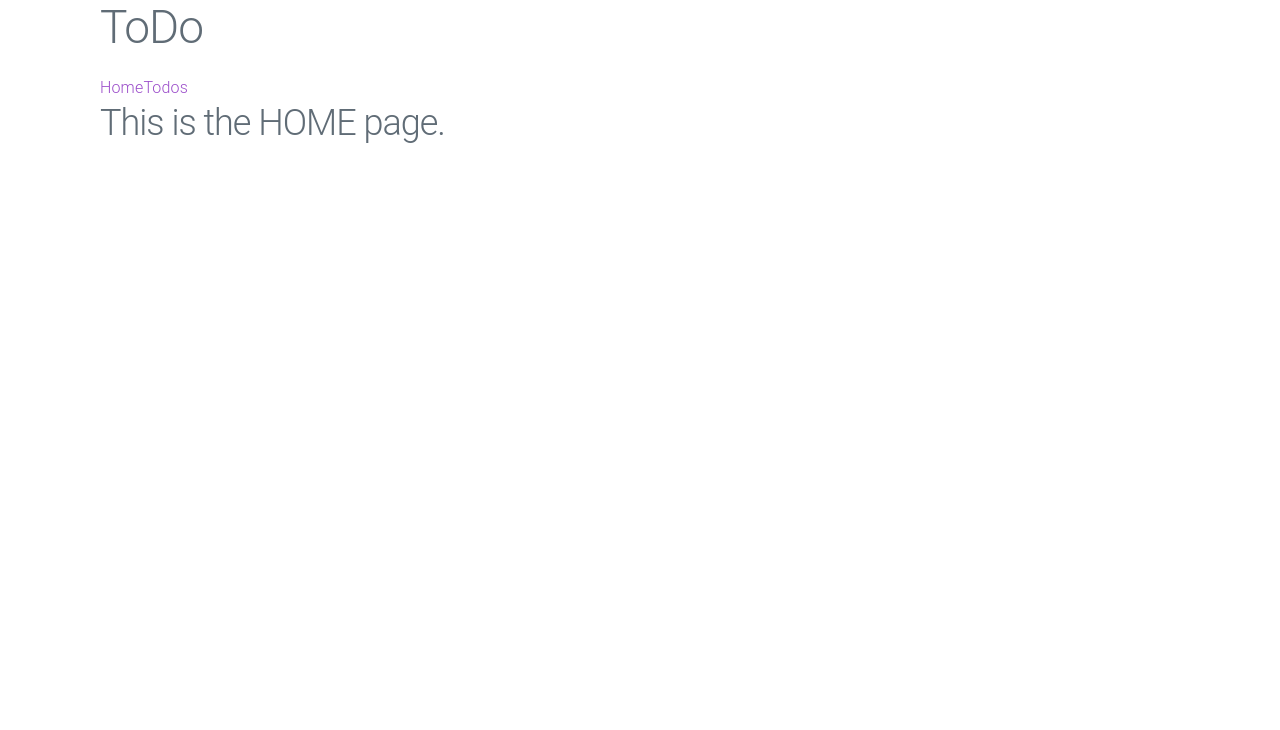
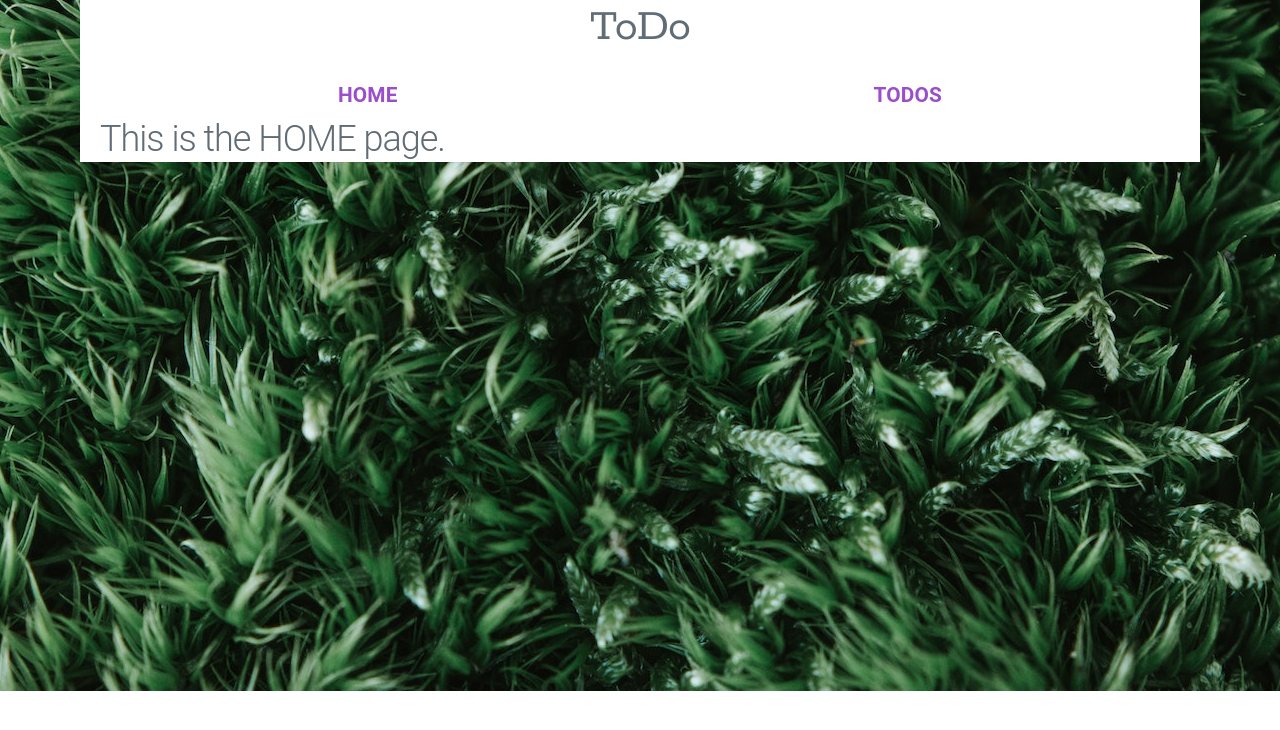
Before and after one commit to essjay05/WDI-SM-62_w11-d04_my-react-todo-LAB, a React (Create React App) app: page / in a window 1280 px wide. Shown: the top 730 px of the page. Built offline with nearby package versions, Linux system fonts and the light colour scheme.

Commit message:
Completed Sprint 2: added grass backround

```diff
--- a/src/index.css
+++ b/src/index.css
@@ -12,3 +12,213 @@
   font-family: source-code-pro, Menlo, Monaco, Consolas, "Courier New",
     monospace;
 }
+/* ------------------------------------------------
+  G L O B A L  S T Y L E S
+---------------------------------------------------*/
+/* basic reset */
+*, *:before, *:after {
+  -webkit-box-sizing: border-box;
+  -moz-box-sizing: border-box;
+  box-sizing: border-box;
+}
+
+
+/* Clearfix for list items */
+li:after {
+    visibility: hidden;
+    display: block;
+    font-size: 0;
+    content: " ";
+    clear: both;
+    height: 0;
+    }
+li { display: inline-block; }
+/* start commented backslash hack \*/
+* html li { height: 1%; }
+li { display: block; }
+/* close commented backslash hack */
+
+html {
+  font-size: 1em; /* 16 px */
+}
+
+body {
+  background-image: url('images/grass.jpg');
+  background-position: center; /* Center the image */
+  background-repeat: no-repeat; /* Do not repeat the image */
+  background-size: fill;
+  font-family: 'Open Sans', sans-serif;
+  font-weight: 600;
+  color: #666;
+}
+
+a  {
+  color: #95a5a6;
+  font-size: 1.3em;
+  font-weight: bold;
+  text-transform: uppercase;
+  text-decoration: none;
+  display: inline-block;
+  line-height: 2;
+  cursor: pointer;
+}
+/* ------------------------------------------------
+  C O N T A I N E R   S T Y L E S
+---------------------------------------------------*/
+.container {
+  width: 60%;
+  max-width: 600px;
+  min-width: 500px;
+  margin: 30px auto;
+  background: #ffffff;
+  padding: 1.5rem 2rem;
+  box-shadow: 0 0 2px rgba(0,0,0,0.2);
+}
+
+h1 {
+    font-family: 'Rokkitt', sans-serif;
+    text-align: center;
+    font-weight: 400;
+    margin: 0;
+}
+
+.btn {
+    border: none;
+    border-radius: 2px;
+    outline: none;
+    padding: 1.018em 1.2em;
+    color: #fff;
+    text-transform: uppercase;
+    transition: all 0.3s;
+    font-size: 0.8em;
+    text-align: center;
+  background-color: #444;
+  cursor: pointer;
+}
+
+.btn:hover {
+  background-color: #303030;
+}
+
+nav {
+  display: flex;
+  justify-content: space-around;
+}
+
+
+/* ------------------------------------------------
+  F O R M   S T Y L E S
+---------------------------------------------------*/
+header + form {
+  padding: 2rem 0;
+}
+
+input[type="text"] {
+    height: 41px;
+    border-radius: 2px;
+    outline: none;
+    border: 1px solid #e5e5e5;
+    padding: 0 1.2rem;
+    width: 75%;
+    margin-right: 2%;
+    font-size: 0.813em;
+}
+
+form .btn {
+  width: 22%;
+  padding: 1.018em 0;
+}
+
+
+/* ------------------------------------------------
+  L I S T   S T Y L E S
+---------------------------------------------------*/
+ul {
+  margin: 0;
+  list-style: none;
+  padding-left: 0;
+}
+
+li {
+  font-size: 0.875em;
+  padding: 1.2em 0;
+  border-top: 1px solid #e5e5e5;
+}
+
+li a {
+  color: #95a5a6;
+  font-size: 0.8em;
+  font-weight: bold;
+  text-transform: uppercase;
+  display: block;
+  margin-left: 2em;
+  float: right;
+  text-decoration: none;
+  line-height: 2;
+}
+
+li:hover a:hover {
+  text-decoration: underline;
+}
+
+.item {
+  margin-left: 10px;
+  float: left;
+  display: block;
+}
+
+ul input[type="checkbox"] {
+  float: left;
+}
+
+.completed {
+  text-decoration: line-through;
+  color: #bebebe;
+}
+
+/* ul input[type="text"] {
+  width: 80%;
+}
+ */
+/* ------------------------------------------------
+  C O U N T   W R A P P E R
+---------------------------------------------------*/
+.count-wrapper {
+  border-top: 1px solid #e5e5e5;
+  padding-top: 1.5em;
+  text-align: center;
+}
+
+.count-wrapper p {
+  -webkit-font-smoothing: antialiased;
+  color: #95a5a6;
+  font-size: .8em;
+  font-weight: bold;
+  text-transform: uppercase;
+  margin: 0 0 1.2em;
+}
+
+.count-wrapper span {
+  color: #777;
+}
+
+.count-wrapper .btn {
+  margin-right: 1em;
+}
+
+.delete {
+  background-color: #e74c3c;
+}
+
+.delete:hover {
+  background-color: #c0392b
+}
+
+
+
+/* ------------------------------------------------
+  C O U N T   W R A P P E R
+---------------------------------------------------*/
+@media only screen and (max-width: 817px) {
+
+}
```
Also changed, not shown: src/images/grass.jpg (added).
